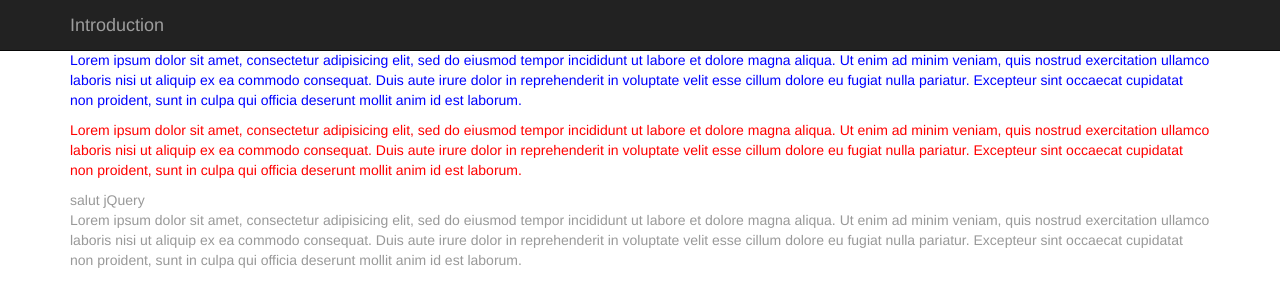
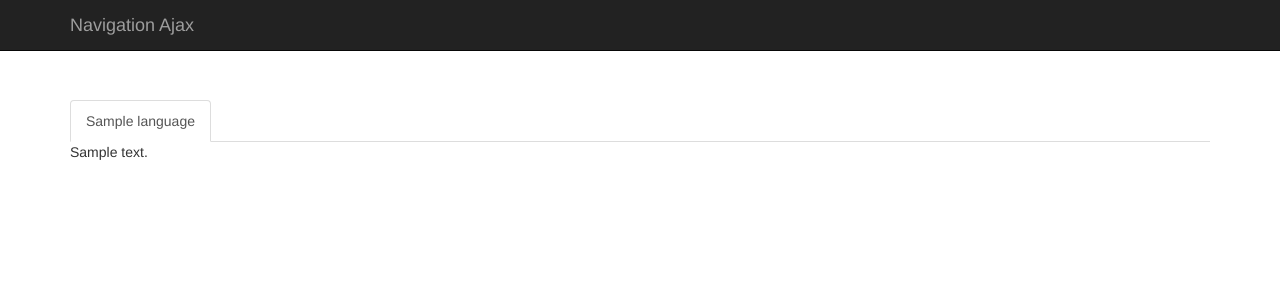
Before and after one commit to riquet28/udemy_formation_jquery, a PHP site: page /index.php in a window 1280 px wide. Shown: the top 307 px of the page. Run offline with PHP 8.4, Linux system fonts and the light colour scheme; tables that the repository leaves empty or names only in its code hold one stand-in row (values such as "Sample post").

Commit message:
Section 10.6 ok, navigation en AJAX

```diff
--- a/index.php
+++ b/index.php
@@ -1,3 +1,31 @@
+<?php
+
+  $bdd = new PDO('mysql:host=localhost;dbname=udemy_ajax', 'root', 'root');
+  $bdd->setAttribute(PDO::ATTR_ERRMODE, PDO::ERRMODE_WARNING);
+  $bdd->exec('SET NAMES utf8');
+
+  $req = $bdd->prepare('SELECT * FROM languages');
+  $req->execute();
+  $languages = $req->fetchAll(PDO::FETCH_OBJ);
+  $currentLanguage = $languages[0];
+  $req->closeCursor();
+
+  if(!empty($_GET))
+  {
+    $id = strip_tags($_GET['id']);
+    $req = $bdd->prepare('SELECT * FROM languages WHERE id = :id');
+    $req->execute(array(':id'=>$id));
+    $currentLanguage = $req->fetch(PDO::FETCH_OBJ);
+    $req->closeCursor();
+
+    if(!empty($_SERVER['HTTP_X_REQUESTED_WITH']) && $_SERVER['HTTP_X_REQUESTED_WITH'] == 'XMLHttpRequest')
+    {
+      echo json_encode($currentLanguage);exit;
+    }
+  }
+
+?>
+
 <!DOCTYPE html>
 <html lang="fr">
   <head>
@@ -11,7 +39,7 @@
 
     <style type="text/css">
       body{
-        padding-top: 50px;
+        padding-top: 100px;
       }
     </style>
 
@@ -37,7 +65,7 @@
             <span class="icon-bar"></span>
             <span class="icon-bar"></span>
           </button>
-          <a class="navbar-brand" href="#">Introduction</a>
+          <a class="navbar-brand" href="#">Navigation Ajax</a>
         </div>
         <div id="navbar" class="collapse navbar-collapse">
           <!-- <ul class="nav navbar-nav">
@@ -51,59 +79,16 @@
 
     <div class="container">
 
-      <!-- <p id="paragraphe">
-        Lorem ipsum dolor sit amet, consectetur adipisicing elit, sed do eiusmod
-        tempor incididunt ut labore et dolore magna aliqua. Ut enim ad minim veniam,
-        quis nostrud exercitation ullamco laboris nisi ut aliquip ex ea commodo consequat.
-        Duis aute irure dolor in reprehenderit in voluptate velit esse cillum dolore eu
-        fugiat nulla pariatur. Excepteur sint occaecat cupidatat non proident, sunt
-        in culpa qui officia deserunt mollit anim id est laborum.
+      <ul class="nav nav-tabs">
+        <?php if($languages):
+        foreach($languages as $l):?>
+          <li <?=$currentLanguage->id == $l->id ? 'class="active"' : false;?>><a href="index.php?id=<?=$l->id;?>"><?=$l->name;?></a></li>
+        <?endforeach; endif;?>
+      </ul>
+
+      <p id="description">
+        <?=$currentLanguage->content;?>
       </p>
-
-      <p class="article">
-        Lorem ipsum dolor sit amet, consectetur adipisicing elit, sed do eiusmod
-        tempor incididunt ut labore et dolore magna aliqua. Ut enim ad minim veniam,
-        quis nostrud exercitation ullamco laboris nisi ut aliquip ex ea commodo consequat.
-        Duis aute irure dolor in reprehenderit in voluptate velit esse cillum dolore eu
-        fugiat nulla pariatur. Excepteur sint occaecat cupidatat non proident, sunt
-        in culpa qui officia deserunt mollit anim id est laborum.
-      </p>
-
-      <p class="article">
-        Lorem ipsum dolor sit amet, consectetur adipisicing elit, sed do eiusmod
-        tempor incididunt ut labore et dolore magna aliqua. Ut enim ad minim veniam,
-        quis nostrud exercitation ullamco laboris nisi ut aliquip ex ea commodo consequat.
-        Duis aute irure dolor in reprehenderit in voluptate velit esse cillum dolore eu
-        fugiat nulla pariatur. Excepteur sint occaecat cupidatat non proident, sunt
-        in culpa qui officia deserunt mollit anim id est laborum.
-      </p>
-
-      <p class="article">
-        Lorem ipsum dolor sit amet, consectetur adipisicing elit, sed do eiusmod
-        tempor incididunt ut labore et dolore magna aliqua. Ut enim ad minim veniam,
-        quis nostrud exercitation ullamco laboris nisi ut aliquip ex ea commodo consequat.
-        Duis aute irure dolor in reprehenderit in voluptate velit esse cillum dolore eu
-        fugiat nulla pariatur. Excepteur sint occaecat cupidatat non proident, sunt
-        in culpa qui officia deserunt mollit anim id est laborum.
-      </p>
-
-      <span>Hello</span>
-      <div>World</div>
-
-      <button class="btn btn-default" id="button">Change tout!</button> -->
-
-      <div id="parent">
-        <p>Lorem ipsum dolor sit amet, consectetur adipisicing elit, sed do eiusmod tempor incididunt ut labore et dolore magna aliqua. Ut enim ad minim veniam, quis nostrud exercitation ullamco laboris nisi ut aliquip ex ea commodo consequat. Duis aute irure dolor in reprehenderit in voluptate velit esse cillum dolore eu fugiat nulla pariatur. Excepteur sint occaecat cupidatat non proident, sunt in culpa qui officia deserunt mollit anim id est laborum.</p>
-      </div>
-
-      <div id="autre">
-        <p>Lorem ipsum dolor sit amet, consectetur adipisicing elit, sed do eiusmod tempor incididunt ut labore et dolore magna aliqua. Ut enim ad minim veniam, quis nostrud exercitation ullamco laboris nisi ut aliquip ex ea commodo consequat. Duis aute irure dolor in reprehenderit in voluptate velit esse cillum dolore eu fugiat nulla pariatur. Excepteur sint occaecat cupidatat non proident, sunt in culpa qui officia deserunt mollit anim id est laborum.</p>
-      </div>
-
-      <div id="third">
-        salut jQuery
-        <p id="paraph">Lorem ipsum dolor sit amet, consectetur adipisicing elit, sed do eiusmod tempor incididunt ut labore et dolore magna aliqua. Ut enim ad minim veniam, quis nostrud exercitation ullamco laboris nisi ut aliquip ex ea commodo consequat. Duis aute irure dolor in reprehenderit in voluptate velit esse cillum dolore eu fugiat nulla pariatur. Excepteur sint occaecat cupidatat non proident, sunt in culpa qui officia deserunt mollit anim id est laborum.</p>
-      </div>
 
     </div>
 
--- a/js/script.js
+++ b/js/script.js
@@ -1,56 +1,22 @@
 $(document).ready(function(){
 
-	// alert("Hello World");
-	// console.log("test");
+	var link = $('a'); description = $('#description');
 
-	// $("#paragraphe").css('color', 'red');
-	// $("#paragraphe").text('texte de remplacement');
-
-	// $("#paragraphe").on('click', function(){
-	// 	$(this).css('font-weight', 'bold');
-	// });
-
-	// $('.article').each(function(){
-	// 	$(this).on('click', function(){
-	// 		// alert('ok!!!');
-	// 		$(this).css('color', 'blue');
-	// 		alert($(this).css('color'));
-	// 	});
-	// });
-
-	// $('#button').on('click', function(){
-	// 	$('.article').width(400).css('color', 'blue');
-	// });
-
-	/*
-	var paragraphe = $('#paragraphe'); article = $('.article');
-	button = $('#button');
-
-	$(paragraphe).on('click', function(){
-		$(this).css('font-weight', 'bold');
-	});
-
-	$(article).each(function(){
-		$(this).on('click', function(){
-			// alert('ok!!!');
-			$(this).css('color', 'blue');
-			alert($(this).css('color'));
+	 	$(link).each(function(e){
+			$(this).on('click', function(e){
+				e.preventDefault();
+				$(link).not(this).parent('li').removeClass('active');
+				$(this).parent('li').addClass('active');
+				var url = $(this).attr('href');
+				$.ajax({
+					type: 'GET',
+					url: url,
+					dataType: 'json',
+				}).done(function(response){
+					console.log(response);
+					$(description).hide().text(response.content).fadeIn('slow');
+				});
+			});
 		});
-	});
-
-	$(button).on('click', function(){
-		$('.article').width(400).css('color', 'blue');
-	});
-
-	// $('p, div, span').css('color', 'blue');
-	$('*').css('font-weight', 'bold');
-	*/
-
-
-	$('p').parent('#parent').css('color', 'blue');
-
-	$('#autre').children().css('color', 'red');
-
-	$('#paraph').parent().css('color', '#999');
 
 });
```
